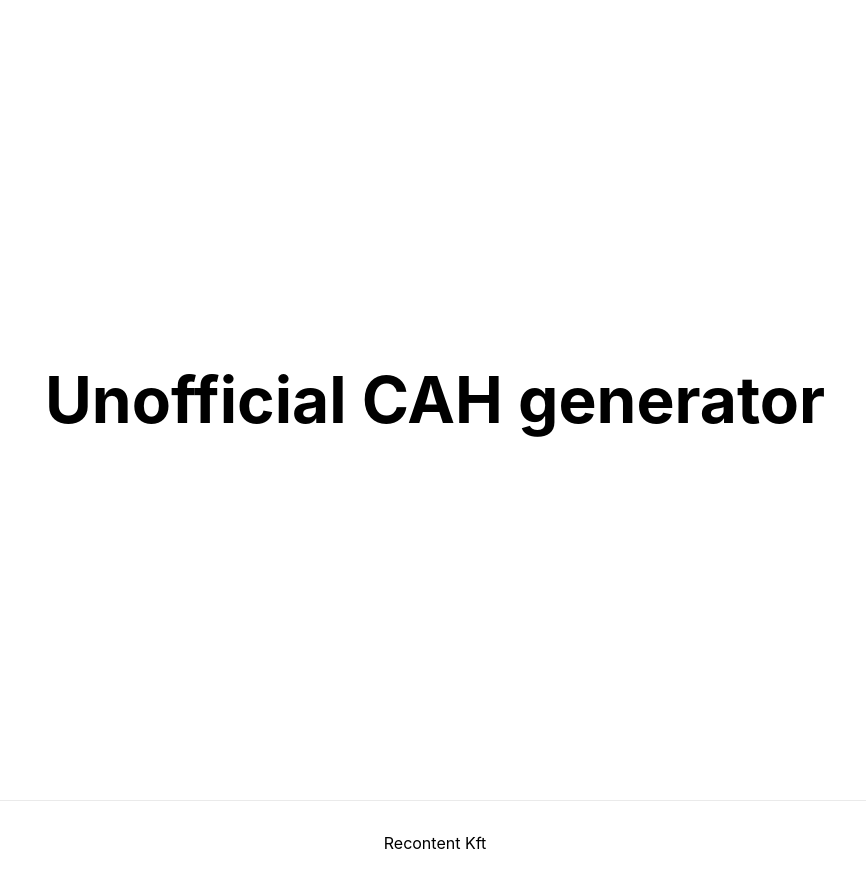
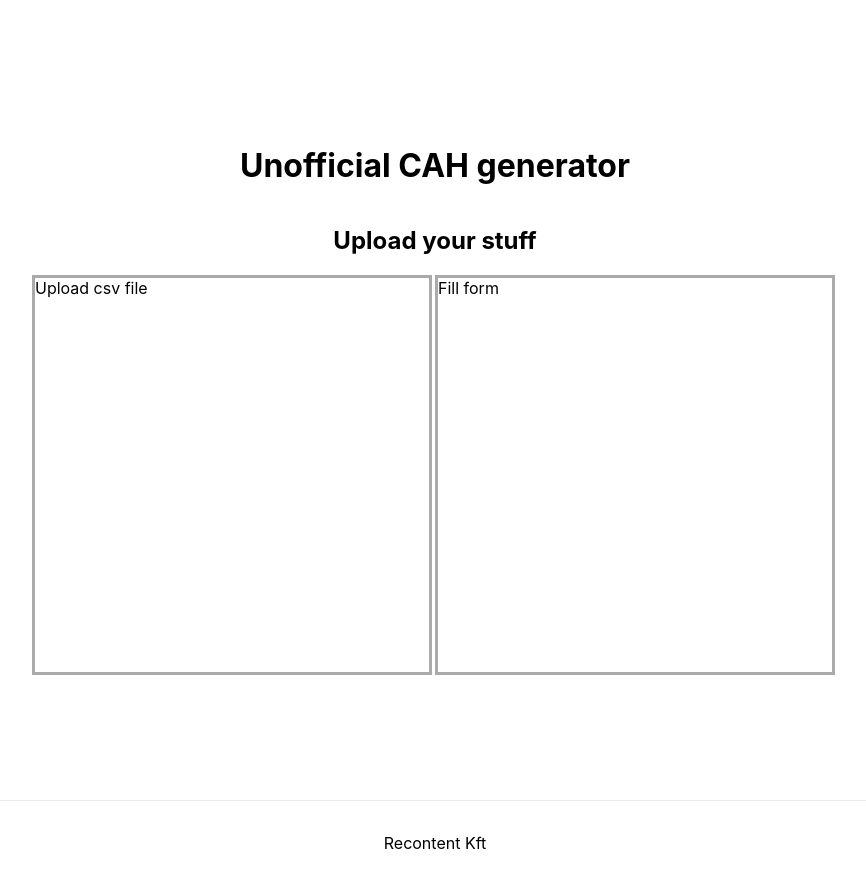
Before and after one commit to hajdun/unofficial-cah-generator, a Next.js app: page / in a window 1280 px wide. Shown: the whole page, without its empty margins (205-1071 px from the left). Built offline with nearby package versions, Linux system fonts and the light colour scheme.

Commit message:
Base layout setup init

```diff
--- /dev/null
+++ b/components/atoms/FileInput.tsx
@@ -0,0 +1,7 @@
+import React from "react"
+
+const FileInput: React.FC = () => {
+    return <div>Upload csv file</div>
+}
+
+export default FileInput
--- /dev/null
+++ b/components/molecules/QuestionOrAnswerForm.tsx
@@ -0,0 +1,7 @@
+import React from "react"
+
+const QuestionorAnswerForm: React.FC = () => {
+    return <div>Fill form</div>
+}
+
+export default QuestionorAnswerForm
--- a/components/organisms/UploadForm.tsx
+++ b/components/organisms/UploadForm.tsx
@@ -1,7 +1,23 @@
-import React from "react"
+import React from "react";
+import FileInput from "../atoms/FileInput";
+import QuestionorAnswerForm from "../molecules/QuestionOrAnswerForm";
 
 const UploadForm: React.FC = () => {
-    return <div></div>
-}
+  return (
+    <div>
+        <div>
+            <h2>Upload your stuff</h2>
+        </div>
+      <div className="uploadOptionColumns">
+        <div className="uploadOption">
+          <FileInput />
+        </div>
+        <div className="uploadOption">
+          <QuestionorAnswerForm />
+        </div>
+      </div>
+    </div>
+  );
+};
 
-export default UploadForm
+export default UploadForm;
--- a/styles/Home.module.css
+++ b/styles/Home.module.css
@@ -4,7 +4,6 @@
 
 .main {
   min-height: 100vh;
-  padding: 4rem 0;
   flex: 1;
   display: flex;
   flex-direction: column;
@@ -28,86 +27,6 @@
   flex-grow: 1;
 }
 
-.title a {
-  color: #0070f3;
-  text-decoration: none;
-}
-
-.title a:hover,
-.title a:focus,
-.title a:active {
-  text-decoration: underline;
-}
-
-.title {
-  margin: 0;
-  line-height: 1.15;
-  font-size: 4rem;
-}
-
-.title,
-.description {
-  text-align: center;
-}
-
-.description {
-  margin: 4rem 0;
-  line-height: 1.5;
-  font-size: 1.5rem;
-}
-
-.code {
-  background: #fafafa;
-  border-radius: 5px;
-  padding: 0.75rem;
-  font-size: 1.1rem;
-  font-family: Menlo, Monaco, Lucida Console, Liberation Mono, DejaVu Sans Mono,
-    Bitstream Vera Sans Mono, Courier New, monospace;
-}
-
-.grid {
-  display: flex;
-  align-items: center;
-  justify-content: center;
-  flex-wrap: wrap;
-  max-width: 800px;
-}
-
-.card {
-  margin: 1rem;
-  padding: 1.5rem;
-  text-align: left;
-  color: inherit;
-  text-decoration: none;
-  border: 1px solid #eaeaea;
-  border-radius: 10px;
-  transition: color 0.15s ease, border-color 0.15s ease;
-  max-width: 300px;
-}
-
-.card:hover,
-.card:focus,
-.card:active {
-  color: #0070f3;
-  border-color: #0070f3;
-}
-
-.card h2 {
-  margin: 0 0 1rem 0;
-  font-size: 1.5rem;
-}
-
-.card p {
-  margin: 0;
-  font-size: 1.25rem;
-  line-height: 1.5;
-}
-
-.logo {
-  height: 1em;
-  margin-left: 0.5rem;
-}
-
 @media (max-width: 600px) {
   .grid {
     width: 100%;
--- a/styles/globals.css
+++ b/styles/globals.css
@@ -14,3 +14,19 @@
 * {
   box-sizing: border-box;
 }
+
+h2 {
+  text-align: center;
+}
+
+.uploadOptionColumns {
+  display: flex;
+  flex-direction: row;
+}
+
+.uploadOption {
+  height: 400px;
+  width: 400px;
+  border: 3px solid rgb(170, 170, 170);
+  margin-right: 3px;
+}
```
